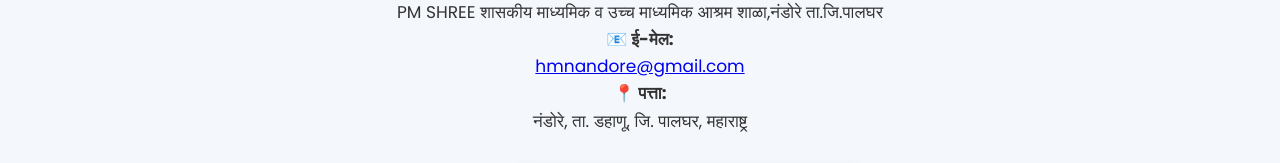
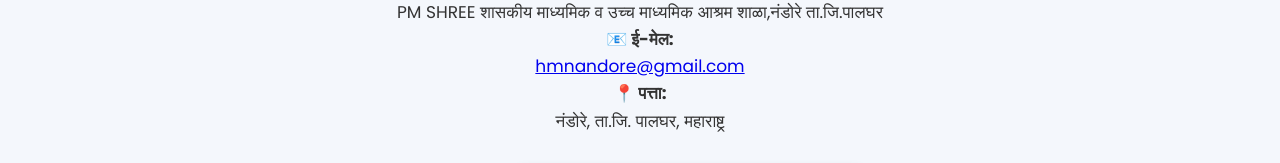
Before and after one commit to Shinde782004/pm_shree_school_website, a plain HTML site: page contact.html in a window 1280 px wide. Shown: the part 387-550 px from the top of the page. Drawn offline with Linux system fonts and the light colour scheme.

Commit message:
Update contact.html

```diff
--- a/contact.html
+++ b/contact.html
@@ -52,7 +52,7 @@
             <a href="hmnandore@gmail.com">hmnandore@gmail.com</a></p>
 
             <p><strong>📍 पत्ता:</strong><br>
-            नंडोरे, ता. डहाणू, जि. पालघर, महाराष्ट्र</p>
+            नंडोरे, ता.जि. पालघर, महाराष्ट्र</p>
 
             <div class="contact-persons">
 <strong>📞 संपर्क क्रमांक:</strong>
```
